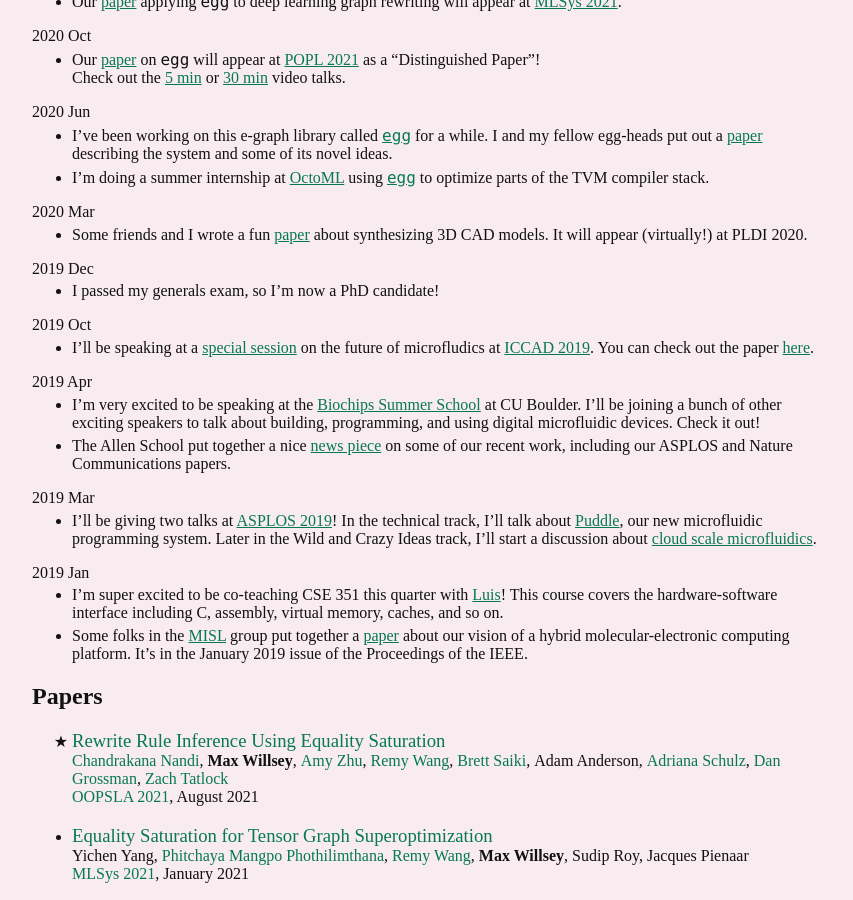
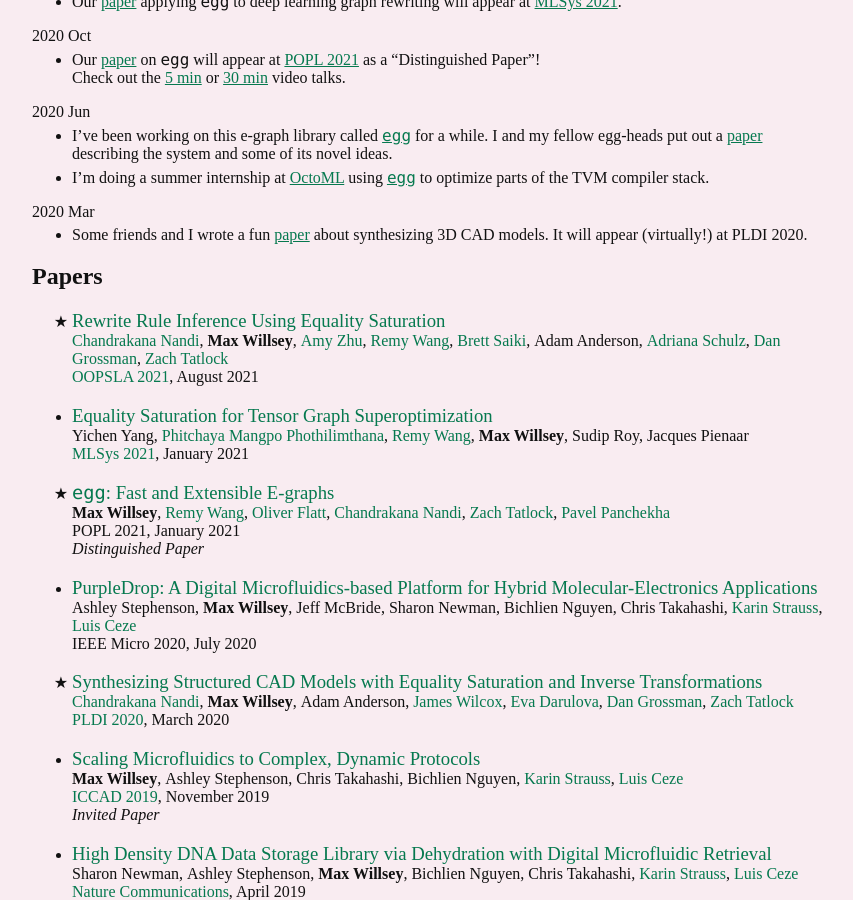
Before and after one commit to mwillsey/mwillsey.github.io, a Jekyll site: the page built from index.md, in a window 1280 px wide and 900 px high, scrolled down 527 px. Shown: the whole window, without its empty margins (8-861 px from the left). Built offline with Jekyll 4.4.1, drawn with Linux system fonts in a browser that asks for light colours.

Commit message:
Prune news

```diff
--- a/index.md
+++ b/index.md
@@ -72,48 +72,6 @@ scalable and affordable.
   - Some friends and I wrote a fun [paper](/papers/pldi-szalinski) about
     synthesizing 3D CAD models. It will appear (virtually!) at PLDI 2020.
 
-- 2019 Dec
-  - I passed my generals exam, so I’m now a PhD candidate!
-
-- 2019 Oct
-  - I’ll be speaking at a
-    [special session](https://iccad.com/event_details?id=283-9-B)
-    on the future of microfludics at
-    [ICCAD 2019](https://www.iccad.com).
-    You can check out the paper
-    [here](/papers/iccad-puddle).
-
-- 2019 Apr
-  - I’m very excited to be speaking at the
-    [Biochips Summer School](http://biochips-summerschool.strikingly.com/)
-    at CU Boulder. I’ll be joining a bunch of other exciting speakers
-    to talk about building, programming, and using digital
-    microfluidic devices. Check it out!
-  - The Allen School put together a nice
-    [news piece](https://news.cs.washington.edu/2019/04/15/uw-and-microsoft-researchers-demonstrate-digital-microfluidics-automation-for-scaling-dna-data-storage/)
-    on some of our recent work, including our ASPLOS and Nature
-    Communications papers.
-
-- 2019 Mar
-  - I’ll be giving two talks at
-    [ASPLOS 2019](https://www.asplos-conference.org/)!
-    In the technical track, I’ll talk about
-    [Puddle](/papers/asplos-puddle/),
-    our new microfluidic programming system. Later in the Wild and
-    Crazy Ideas track, I’ll start a discussion about
-    [cloud scale microfluidics](/papers/waci-megamicrofluidics/).
-
-- 2019 Jan
-  - I’m super excited to be co-teaching CSE 351 this quarter with
-    [Luis](https://homes.cs.washington.edu/~luisceze/)!
-    This course covers the hardware-software interface including
-    C, assembly, virtual memory, caches, and so on.
-  - Some folks in the [MISL] group put together a
-    [paper](http://127.0.0.1:5000/papers/pieee-hybrid-molecular/)
-    about our vision of a hybrid molecular-electronic computing
-    platform. It’s in the January 2019 issue of the Proceedings of the
-    IEEE.
-
 </section>
 
 <section id="papers">
```
